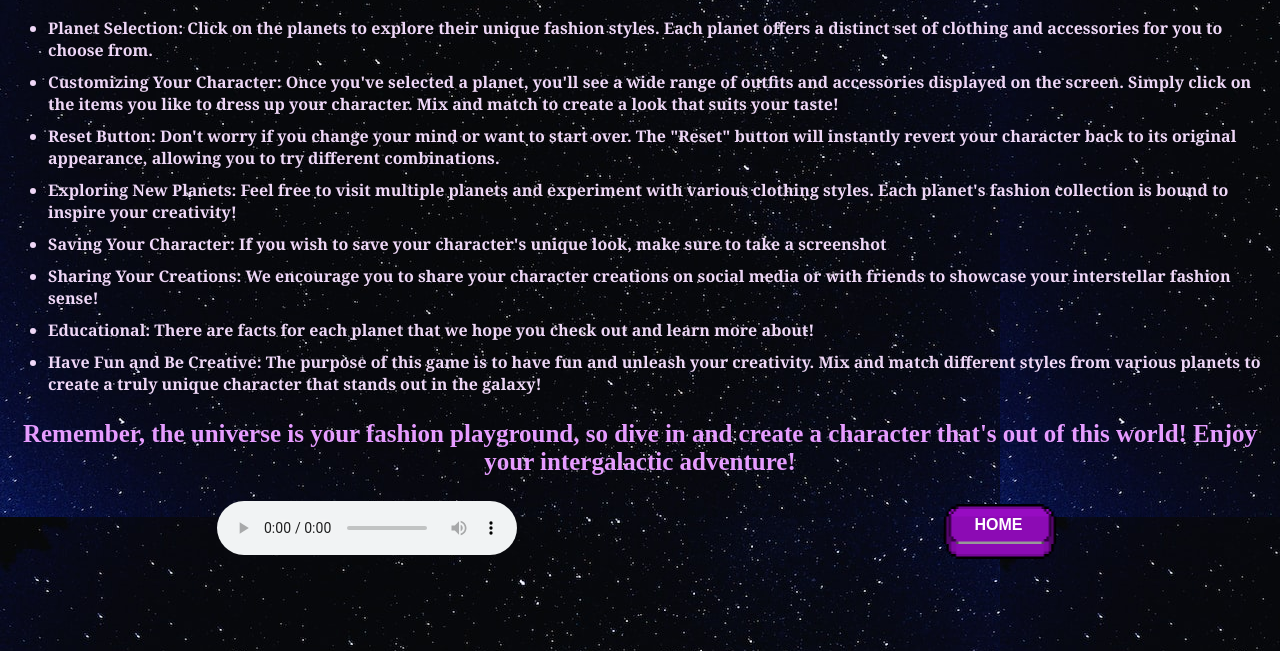
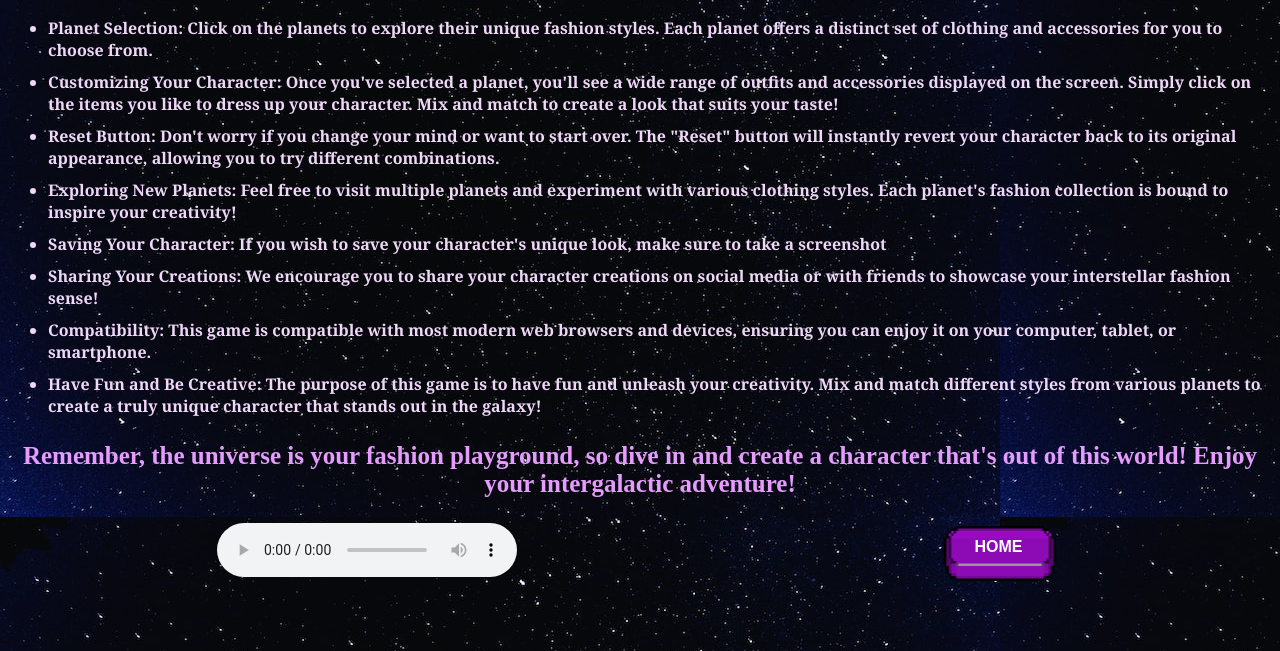
Before and after one commit to koolfyn/CharactersoftheGalaxy, a plain HTML site: page instructions.html in a window 1280 px wide. Shown: the part 149-800 px from the top of the page. Drawn offline with Linux system fonts and the light colour scheme.

Commit message:
Update instructions.html

```diff
--- a/instructions.html
+++ b/instructions.html
@@ -35,6 +35,7 @@
         font-weight: bolder;
     }
 
+
     .button {
         background-image: url(button.png);
         background-repeat: no-repeat;
@@ -63,8 +64,10 @@
         justify-content: space-around;
     }
 
+
 </style>
 <body>
+
 
     <h1>Game Instructions</h1>
     <h2>Welcome to the Characters of the Galaxy! Explore the cosmos and style your character with the perfect outfits from each planet. Follow these easy instructions to enjoy the game to the fullest:
@@ -79,7 +82,7 @@
         </li>
         <li>Saving Your Character: If you wish to save your character's unique look, make sure to take a screenshot</li>
         <li>Sharing Your Creations: We encourage you to share your character creations on social media or with friends to showcase your interstellar fashion sense!</li>
-        <li>Educational: There are facts for each planet that we hope you check out and learn more about!</li>
+        <li>Compatibility: This game is compatible with most modern web browsers and devices, ensuring you can enjoy it on your computer, tablet, or smartphone.</li>
         <li>Have Fun and Be Creative: The purpose of this game is to have fun and unleash your creativity. Mix and match different styles from various planets to create a truly unique character that stands out in the galaxy!</li>
     </ul>
     <p>Remember, the universe is your fashion playground, so dive in and create a character that's out of this world! Enjoy your intergalactic adventure!
@@ -91,5 +94,6 @@
         <div class="button"><a href="main.html">HOME</a></div>
     </div>
 
+
 </body>
 </html>
```
